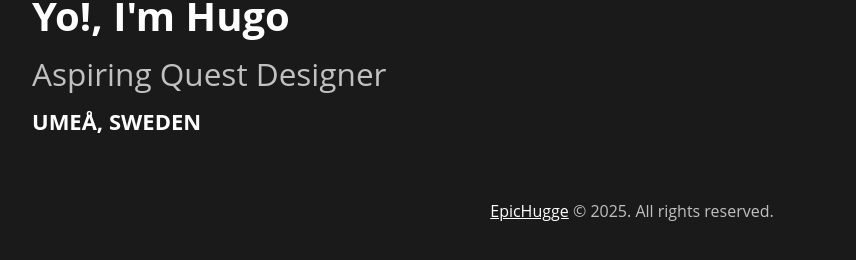
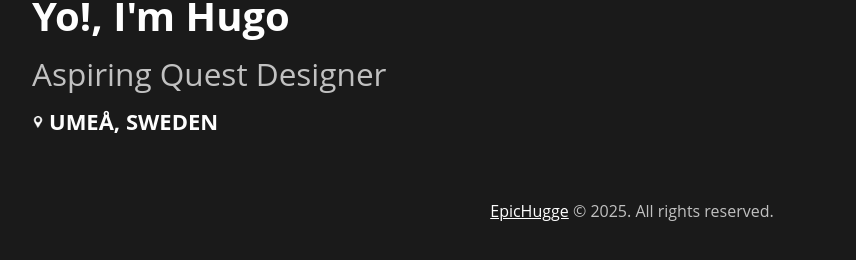
Before and after one commit to EpicHugge/EpicHugge.github.io, a Jekyll site: the page built from index.markdown, in a window 1280 px wide. Shown: the part 182-442 px from the top of the page, without its empty margins (8-864 px from the left). Built offline with Jekyll 4.4.1, drawn with Linux system fonts in a browser that asks for light colours; some web fonts are replaced.

Commit message:
Update default.html

```diff
--- a/_layouts/default.html
+++ b/_layouts/default.html
@@ -48,7 +48,10 @@
       <div class="introduction">
         <p class="intro-main">Yo!, I'm Hugo</p>
         <p class="intro-sub">Aspiring Quest Designer</p>
-        <p class="intro-location">UMEÅ, SWEDEN</p>
+        <p class="intro-location">
+          <img src="{{ '/assets/images/location-pointer.png' | relative_url }}" alt="Location Pointer" class="location-pointer">
+          UMEÅ, SWEDEN
+        </p>
       </div>
       <!-- End of Introduction Section -->
 
```
